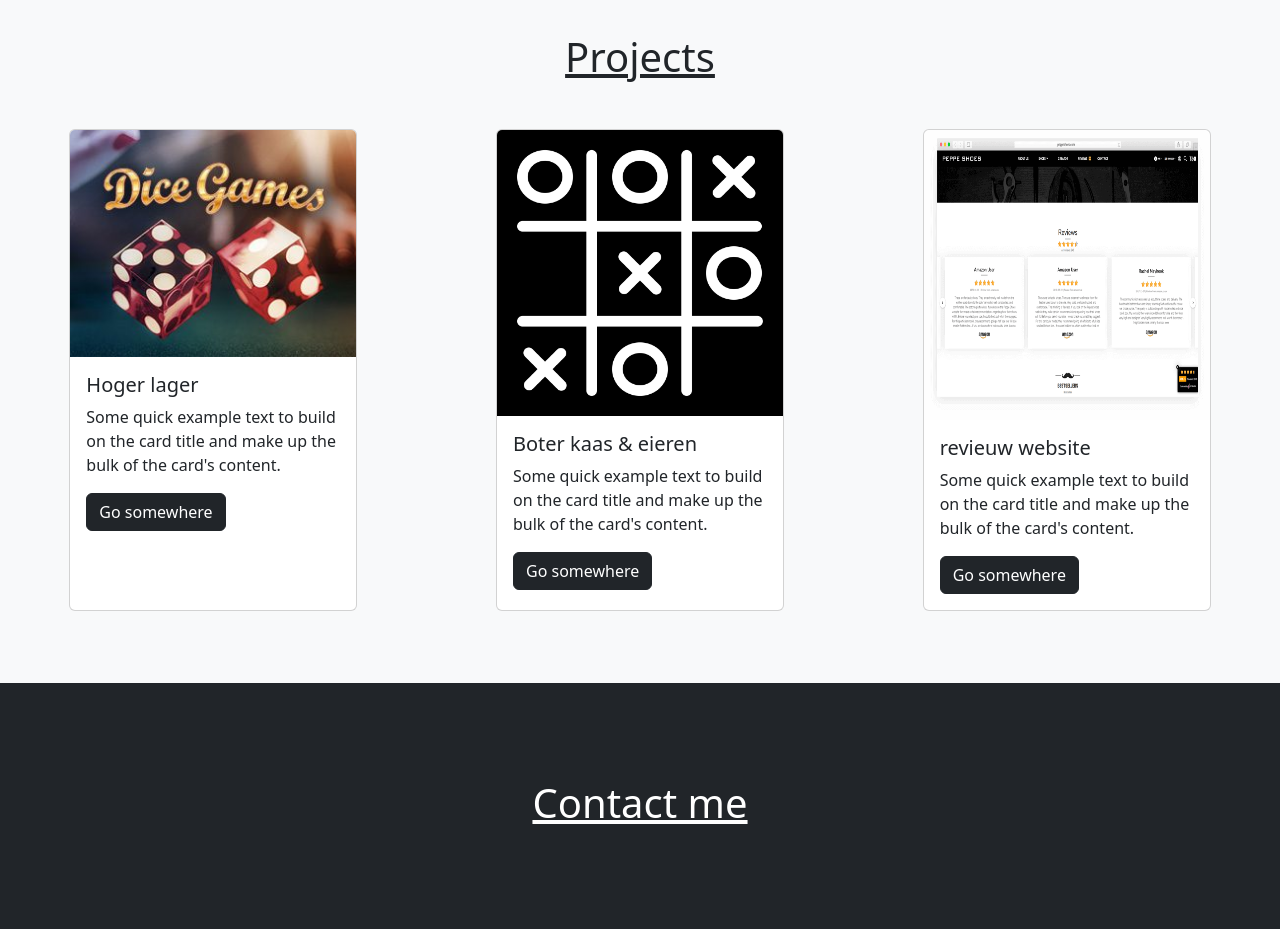
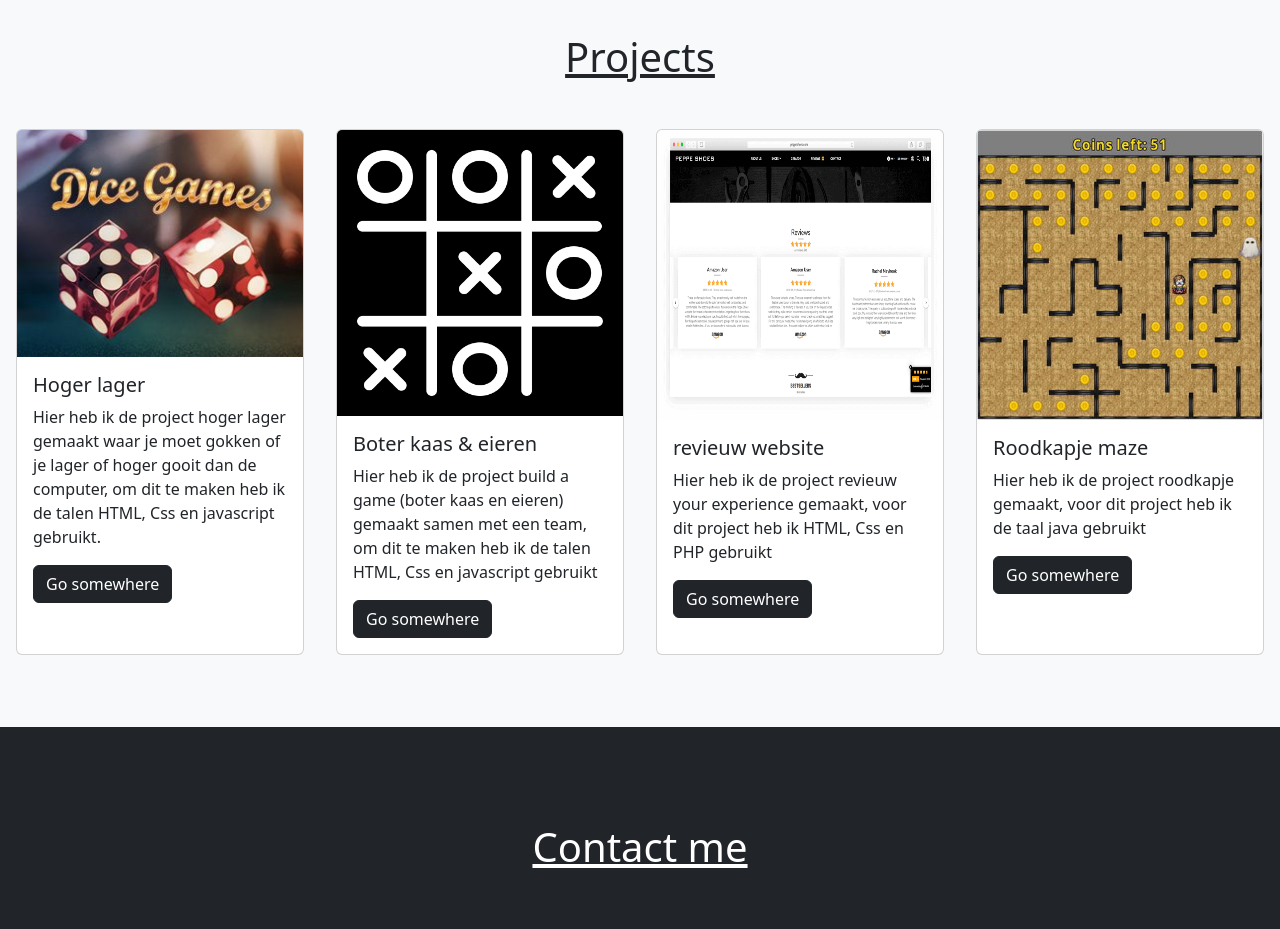
Before and after one commit to a-arik/a-arik.github.io, a plain HTML site: page index.html in a window 1280 px wide. Shown: the part 1500-2429 px from the top of the page. Drawn offline with nearby package versions, Linux system fonts and the light colour scheme.

Commit message:
Project pagina een description gegeven en nog 1 card aangemaakt

```diff
--- a/index.html
+++ b/index.html
@@ -45,10 +45,12 @@
             <div class="row pt-4 mb-5 mt-5">
                 <div class="tekst col-md-4 mb-5">
                     <p class="tekst mt-4 display-4">Alihan <br> Arik</p>
-          <p>Lorem ipsum dolor sit amet consectetur adipisicing elit. Enim itaque ut, eaque beatae distinctio dicta a
+                    <p>Lorem ipsum dolor sit amet consectetur adipisicing elit. Enim itaque ut, eaque beatae distinctio
+                        dicta a
                         tempora tenetur fuga atque.</p>
                 </div>
-        <div class="foto col-md-8 mb-5"><img class="img-fluid" src="/img/Cristiano-Ronaldo-PNG-Pic.png" alt=""></div>
+                <div class="foto col-md-8 mb-5"><img class="img-fluid" src="/img/Cristiano-Ronaldo-PNG-Pic.png" alt="">
+                </div>
             </div>
         </div>
     </div>
@@ -57,18 +59,29 @@
         <div class="row">
             <div class="col-sm-1"></div>
             <div class="col-sm-5  pl-5 mb-5 text-white">
-        <p class="ml-5">Lorem ipsum dolor sit amet consectetur, adipisicing elit. Accusantium minima atque quisquam
+                <p class="ml-5">Lorem ipsum dolor sit amet consectetur, adipisicing elit. Accusantium minima atque
+                    quisquam
                     repellendus
-          necessitatibus ipsa quos pariatur incidunt laboriosam quidem? Reprehenderit illo, natus soluta tempore tempora
-          ipsa adipisci asperiores, optio ullam aspernatur fugit sed voluptatum odio. Iusto voluptatibus odio deleniti
-          libero necessitatibus repellendus, vero nihil! Officiis sint vero eligendi asperiores, voluptatem cupiditate
-          delectus quasi! Quasi, esse eligendi dolorem autem laborum exercitationem modi iusto quaerat in placeat
-          nesciunt dicta provident error natus. Hic pariatur dolore incidunt voluptatem cumque error porro. Natus
-          numquam dolores quas officia tenetur excepturi earum deleniti est consequatur repellendus impedit soluta
-          deserunt placeat nesciunt, vel alias consectetur voluptas necessitatibus corrupti illo velit! Optio velit
-          temporibus saepe necessitatibus facere laboriosam vitae quos. Omnis placeat voluptatibus non architecto dolor
-          repellat esse ad nostrum praesentium laboriosam. Dolorem possimus repellendus sit distinctio fugiat molestiae
-          qui magnam, animi deserunt cupiditate ab aperiam sed corporis quam suscipit perferendis? Iste nemo quidem
+                    necessitatibus ipsa quos pariatur incidunt laboriosam quidem? Reprehenderit illo, natus soluta
+                    tempore tempora
+                    ipsa adipisci asperiores, optio ullam aspernatur fugit sed voluptatum odio. Iusto voluptatibus odio
+                    deleniti
+                    libero necessitatibus repellendus, vero nihil! Officiis sint vero eligendi asperiores, voluptatem
+                    cupiditate
+                    delectus quasi! Quasi, esse eligendi dolorem autem laborum exercitationem modi iusto quaerat in
+                    placeat
+                    nesciunt dicta provident error natus. Hic pariatur dolore incidunt voluptatem cumque error porro.
+                    Natus
+                    numquam dolores quas officia tenetur excepturi earum deleniti est consequatur repellendus impedit
+                    soluta
+                    deserunt placeat nesciunt, vel alias consectetur voluptas necessitatibus corrupti illo velit! Optio
+                    velit
+                    temporibus saepe necessitatibus facere laboriosam vitae quos. Omnis placeat voluptatibus non
+                    architecto dolor
+                    repellat esse ad nostrum praesentium laboriosam. Dolorem possimus repellendus sit distinctio fugiat
+                    molestiae
+                    qui magnam, animi deserunt cupiditate ab aperiam sed corporis quam suscipit perferendis? Iste nemo
+                    quidem
                     numquam illo sequi.</p>
             </div>
             <div class="col-sm-6">
@@ -134,41 +147,53 @@
             <div id="project" class="container-fluid pt-4 pb-4 mb-5 mt-5 bg-light">
                 <h1 class="text-center text-center mb-5 mt-5 text-decoration-underline">Projects</h1>
                 <div class="row">
-          <div class="col-sm-4 d-flex justify-content-center mb-5">
+                    <div class="col-sm-3 d-flex justify-content-center mb-5">
                         <div class="card" style="width: 18rem;">
                             <img src="img/dice-games.jpg" class="card-img-top" alt="...">
                             <div class="card-body">
                                 <h5 class="card-title">Hoger lager</h5>
-                <p class="card-text">Some quick example text to build on the card title and make up the bulk of the
-                  card's
-                  content.</p>
-                <a href="https://github.com/ROCMondriaanTIN/sd23-p01-project-hoger-lager-a-arik" class="btn btn-dark">Go
+                                <p class="card-text">Hier heb ik de project hoger lager gemaakt waar je moet gokken of
+                                    je lager of hoger gooit dan de computer, om dit te maken heb ik de talen HTML, Css
+                                    en javascript gebruikt.</p>
+                                <a href="https://github.com/ROCMondriaanTIN/sd23-p01-project-hoger-lager-a-arik"
+                                    class="btn btn-dark">Go
                                     somewhere</a>
                             </div>
                         </div>
                     </div>
-          <div class="col-sm-4 d-flex justify-content-center mb-5">
+                    <div class="col-sm-3 d-flex justify-content-center mb-5">
                         <div class="card" style="width: 18rem;">
                             <img src="img/tic-tac-toe-icon-2048x2048-g58f0u84.png" class="card-img-top" alt="...">
                             <div class="card-body">
                                 <h5 class="card-title">Boter kaas & eieren</h5>
-                <p class="card-text">Some quick example text to build on the card title and make up the bulk of the
-                  card's
-                  content.</p>
+                                <p class="card-text">Hier heb ik de project build a game (boter kaas en eieren) gemaakt
+                                    samen met een team, om dit te maken heb ik de talen HTML, Css en javascript gebruikt
+                                </p>
                                 <a href="https://github.com/ROCMondriaanTIN/sd23-p02-project-build-a-game-team-musawer"
                                     class="btn btn-dark">Go somewhere</a>
                             </div>
                         </div>
                     </div>
-          <div class="col-sm-4 d-flex justify-content-center mb-5">
+                    <div class="col-sm-3 d-flex justify-content-center mb-5">
                         <div class="card" style="width: 18rem;">
                             <img src="img/reviews-testi.webp" class="dash card-img-top" alt="...">
                             <div class="card-body">
                                 <h5 class="card-title">revieuw website</h5>
-                <p class="card-text">Some quick example text to build on the card title and make up the bulk of the
-                  card's
-                  content.</p>
-                <a href="https://github.com/ROCMondriaanTIN/sd23-p04-project-dashboard-lat" class="btn btn-dark">Go
+                                <p class="card-text">Hier heb ik de project revieuw your experience gemaakt, voor dit project heb ik HTML, Css en PHP gebruikt</p>
+                                <a href="https://github.com/ROCMondriaanTIN/sd23-p04-project-dashboard-lat"
+                                    class="btn btn-dark">Go
+                                    somewhere</a>
+                            </div>
+                        </div>
+                    </div>
+                    <div class="col-sm-3 d-flex justify-content-center mb-5">
+                        <div class="card" style="width: 18rem;">
+                            <img src="img/352797_2_En_14_Fig1_HTML.jpg" class="dash card-img-top" alt="...">
+                            <div class="card-body">
+                                <h5 class="card-title">Roodkapje maze</h5>
+                                <p class="card-text">Hier heb ik de project roodkapje gemaakt, voor dit project heb ik de taal java gebruikt</p>
+                                <a href="https://github.com/ROCMondriaanTIN/sd23-p04-project-dashboard-lat"
+                                    class="btn btn-dark">Go
                                     somewhere</a>
                             </div>
                         </div>
@@ -181,13 +206,16 @@
                     <div class="col-sm-12">
                         <form action="bedankt.html" method="get">
                             <div class="mb-3">
-                <label for="exampleFormControlInput1" class="form-label text-white">Email address</label>
+                                <label for="exampleFormControlInput1" class="form-label text-white">Email
+                                    address</label>
                                 <input type="email" required class="form-control" id="exampleFormControlInput1"
                                     placeholder="name@example.com">
                             </div>
                             <div class="mb-3">
-                <label for="exampleFormControlTextarea1" class="form-label text-white">Example textarea</label>
-                <textarea class="form-control" required id="exampleFormControlTextarea1" rows="3"></textarea>
+                                <label for="exampleFormControlTextarea1" class="form-label text-white">Example
+                                    textarea</label>
+                                <textarea class="form-control" required id="exampleFormControlTextarea1"
+                                    rows="3"></textarea>
                             </div>
                             <button type="submit" class="btn bg-white text-dark mb-5">Submit</button>
                         </form>
```
Also changed, not shown: img/352797_2_En_14_Fig1_HTML.jpg (added), 1 other file. Lines whose indentation alone changed are shown as unchanged.
